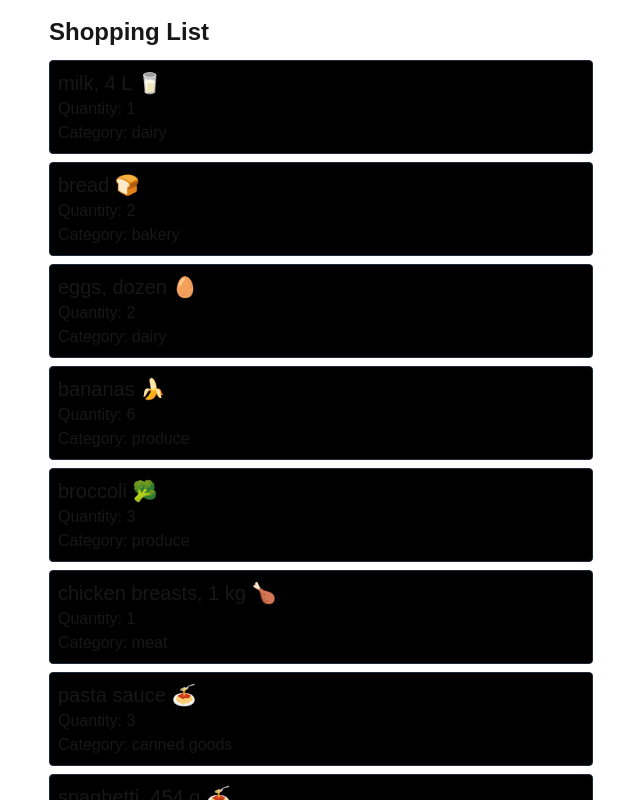
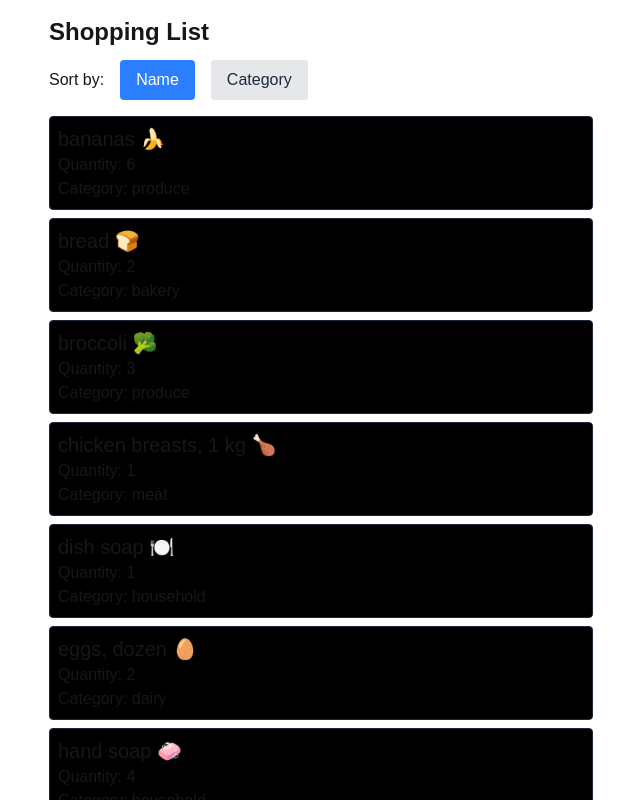
Before and after one commit to felix101930/cprg306-assignments, a Next.js app: page /week-6 in a window 1280 px wide. Shown: the top 800 px of the page, without its empty margins (319-959 px from the left). Built offline with nearby package versions, Linux system fonts and the light colour scheme.

Commit message:
adds sort by logic and buttons

```diff
--- a/app/week-6/item-list.js
+++ b/app/week-6/item-list.js
@@ -1,103 +1,58 @@
+"use client";
+
+import { useState } from 'react';
 import Item from './item';
+import itemsData from './items.json';
 
 export default function ItemList() {
-  const item1 = {
-    name: "milk, 4 L 🥛",
-    quantity: 1,
-    category: "dairy",
-  };
+  const [items, setItems] = useState(itemsData);
+  const [sortBy, setSortBy] = useState("name");
 
-  const item2 = {
-    name: "bread 🍞",
-    quantity: 2,
-    category: "bakery",
-  };
-
-  const item3 = {
-    name: "eggs, dozen 🥚",
-    quantity: 2,
-    category: "dairy",
-  };
-
-  const item4 = {
-    name: "bananas 🍌",
-    quantity: 6,
-    category: "produce",
-  };
-
-  const item5 = {
-    name: "broccoli 🥦",
-    quantity: 3,
-    category: "produce",
-  };
-
-  const item6 = {
-    name: "chicken breasts, 1 kg 🍗",
-    quantity: 1,
-    category: "meat",
-  };
-
-  const item7 = {
-    name: "pasta sauce 🍝",
-    quantity: 3,
-    category: "canned goods",
-  };
-
-  const item8 = {
-    name: "spaghetti, 454 g 🍝",
-    quantity: 2,
-    category: "dry goods",
-  };
-
-  const item9 = {
-    name: "toilet paper, 12 pack 🧻",
-    quantity: 1,
-    category: "household",
-  };
-
-  const item10 = {
-    name: "paper towels, 6 pack",
-    quantity: 1,
-    category: "household",
-  };
-
-  const item11 = {
-    name: "dish soap 🍽️",
-    quantity: 1,
-    category: "household",
-  };
-
-  const item12 = {
-    name: "hand soap 🧼",
-    quantity: 4,
-    category: "household",
-  };
-
-  const items = [
-    item1,
-    item2,
-    item3,
-    item4,
-    item5,
-    item6,
-    item7,
-    item8,
-    item9,
-    item10,
-    item11,
-    item12,
-  ];
+  const sortedItems = [...items].sort((a, b) => {
+    if (sortBy === "name") {
+      return a.name.localeCompare(b.name);
+    }
+    if (sortBy === "category") {
+      return a.category.localeCompare(b.category);
+    }
+    return 0;
+  });
 
   return (
-    <ul className="max-w-2xl mx-auto">
-      {items.map((item) => (
+    <div className="max-w-2xl mx-auto">
+      <div className="flex items-center gap-4 mb-4">
+        <span className="font-medium">Sort by:</span>
+        <button
+          onClick={() => setSortBy("name")}
+          className={`px-4 py-2 rounded ${
+            sortBy === "name"
+              ? "bg-blue-500 text-white"
+              : "bg-gray-200 text-gray-800"
+          }`}
+        >
+          Name
+        </button>
+        <button
+          onClick={() => setSortBy("category")}
+          className={`px-4 py-2 rounded ${
+            sortBy === "category"
+              ? "bg-blue-500 text-white"
+              : "bg-gray-200 text-gray-800"
+          }`}
+        >
+          Category
+        </button>
+      </div>
+      <ul>
+        {sortedItems.map((item) => (
           <Item
-          key={item.name}
+            key={item.id}
             name={item.name}
             quantity={item.quantity}
             category={item.category}
           />
         ))}
       </ul>
+    </div>
   );
 }
```
Lines whose indentation alone changed are shown as unchanged.
